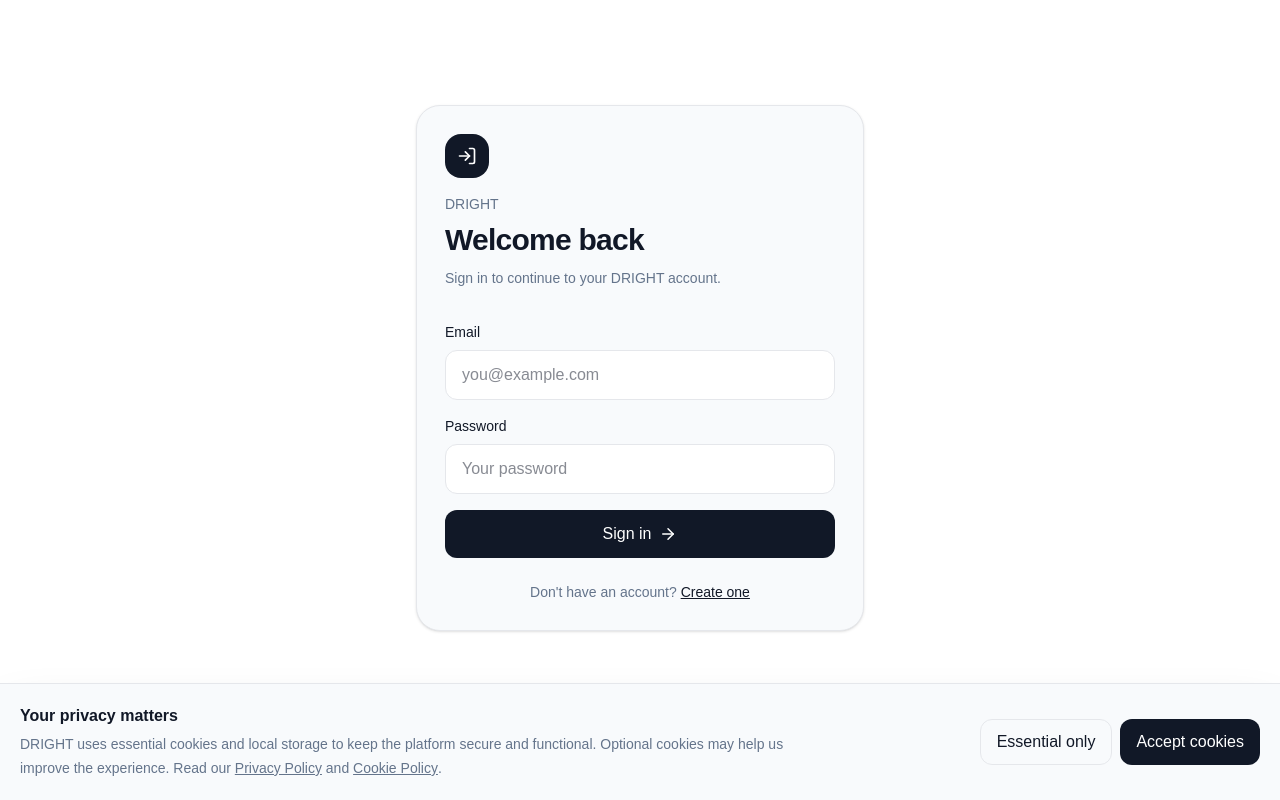
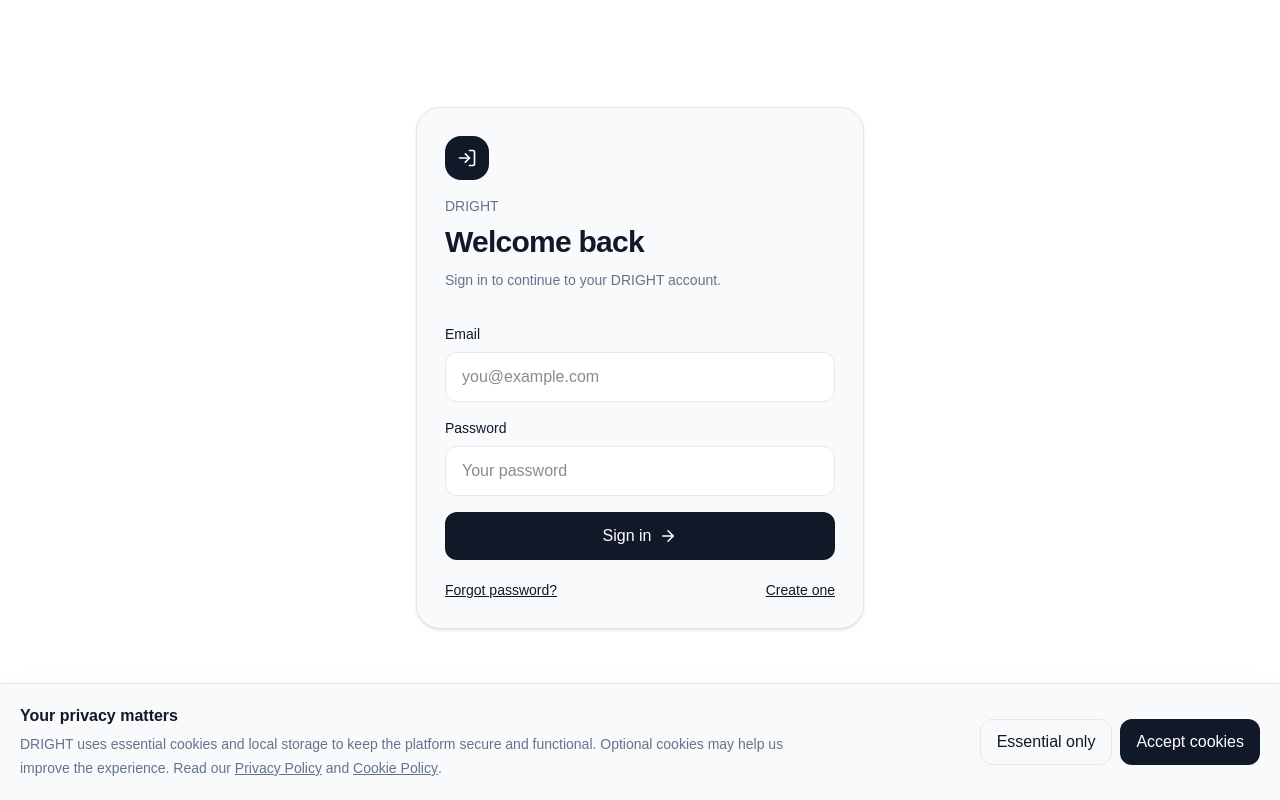
Before and after one commit to mavemarvy/DRIGHT, a Next.js app: page /login in a window 1280 px wide. Built offline with nearby package versions, Linux system fonts and the light colour scheme; no server answers.

Commit message:
fix(auth): expose password recovery from login

```diff
--- a/src/app/(auth)/login/page.tsx
+++ b/src/app/(auth)/login/page.tsx
@@ -1,7 +1,7 @@
 "use client";
 
 import Link from "next/link";
-import { FormEvent, useState } from "react";
+import { FormEvent, useEffect, useState } from "react";
 import { ArrowRight, Loader2, LogIn } from "lucide-react";
 import { createClient } from "@/lib/supabase/client";
 
@@ -11,6 +11,11 @@ export default function LoginPage() {
   const [password, setPassword] = useState("");
   const [error, setError] = useState("");
   const [loading, setLoading] = useState(false);
+
+  useEffect(() => {
+    const message = new URLSearchParams(window.location.search).get("error");
+    if (message) setError(message);
+  }, []);
 
   async function handleSubmit(event: FormEvent<HTMLFormElement>) {
     event.preventDefault();
@@ -36,71 +41,23 @@ export default function LoginPage() {
       <div className="mx-auto flex min-h-[80vh] max-w-md items-center">
         <section className="w-full rounded-3xl border border-[var(--border)] bg-[var(--surface)] p-7 shadow-sm">
           <div className="mb-8">
-            <div className="mb-4 flex h-11 w-11 items-center justify-center rounded-2xl bg-[var(--primary)] text-[var(--background)]">
-              <LogIn size={20} />
-            </div>
-
+            <div className="mb-4 flex h-11 w-11 items-center justify-center rounded-2xl bg-[var(--primary)] text-[var(--background)]"><LogIn size={20} /></div>
             <p className="text-sm font-medium text-[var(--muted)]">DRIGHT</p>
-            <h1 className="mt-2 text-3xl font-semibold tracking-tight">
-              Welcome back
-            </h1>
-            <p className="mt-2 text-sm leading-6 text-[var(--muted)]">
-              Sign in to continue to your DRIGHT account.
-            </p>
+            <h1 className="mt-2 text-3xl font-semibold tracking-tight">Welcome back</h1>
+            <p className="mt-2 text-sm leading-6 text-[var(--muted)]">Sign in to continue to your DRIGHT account.</p>
           </div>
 
           <form onSubmit={handleSubmit} className="space-y-4">
-            <label className="block">
-              <span className="mb-2 block text-sm font-medium">Email</span>
-              <input
-                required
-                type="email"
-                autoComplete="email"
-                value={email}
-                onChange={(event) => setEmail(event.target.value)}
-                className="w-full rounded-xl border border-[var(--border)] bg-[var(--background)] px-4 py-3 outline-none focus:ring-2 focus:ring-[var(--border)]"
-                placeholder="you@example.com"
-              />
-            </label>
-
-            <label className="block">
-              <span className="mb-2 block text-sm font-medium">Password</span>
-              <input
-                required
-                type="password"
-                autoComplete="current-password"
-                value={password}
-                onChange={(event) => setPassword(event.target.value)}
-                className="w-full rounded-xl border border-[var(--border)] bg-[var(--background)] px-4 py-3 outline-none focus:ring-2 focus:ring-[var(--border)]"
-                placeholder="Your password"
-              />
-            </label>
-
-            {error && (
-              <div className="rounded-xl border border-red-200 bg-red-50 px-4 py-3 text-sm text-red-700">
-                {error}
-              </div>
-            )}
-
-            <button
-              disabled={loading}
-              className="flex w-full items-center justify-center gap-2 rounded-xl bg-[var(--primary)] px-4 py-3 font-medium text-[var(--background)] disabled:opacity-60"
-            >
-              {loading ? <Loader2 size={18} className="animate-spin" /> : null}
-              {loading ? "Signing in..." : "Sign in"}
-              {!loading && <ArrowRight size={18} />}
-            </button>
+            <label className="block"><span className="mb-2 block text-sm font-medium">Email</span><input required type="email" autoComplete="email" value={email} onChange={(event) => setEmail(event.target.value)} className="w-full rounded-xl border border-[var(--border)] bg-[var(--background)] px-4 py-3 outline-none focus:ring-2 focus:ring-[var(--border)]" placeholder="you@example.com" /></label>
+            <label className="block"><span className="mb-2 block text-sm font-medium">Password</span><input required type="password" autoComplete="current-password" value={password} onChange={(event) => setPassword(event.target.value)} className="w-full rounded-xl border border-[var(--border)] bg-[var(--background)] px-4 py-3 outline-none focus:ring-2 focus:ring-[var(--border)]" placeholder="Your password" /></label>
+            {error && <div role="alert" className="rounded-xl border border-red-200 bg-red-50 px-4 py-3 text-sm text-red-700">{error}</div>}
+            <button disabled={loading} className="flex w-full items-center justify-center gap-2 rounded-xl bg-[var(--primary)] px-4 py-3 font-medium text-[var(--background)] disabled:opacity-60">{loading ? <Loader2 size={18} className="animate-spin" /> : null}{loading ? "Signing in..." : "Sign in"}{!loading && <ArrowRight size={18} />}</button>
           </form>
 
-          <p className="mt-6 text-center text-sm text-[var(--muted)]">
-            Don&apos;t have an account?{" "}
-            <Link
-              href="/signup"
-              className="font-medium text-[var(--foreground)] underline"
-            >
-              Create one
-            </Link>
-          </p>
+          <div className="mt-5 flex items-center justify-between text-sm">
+            <Link href="/forgot-password" className="font-medium underline">Forgot password?</Link>
+            <Link href="/signup" className="font-medium underline">Create one</Link>
+          </div>
         </section>
       </div>
     </main>
```
